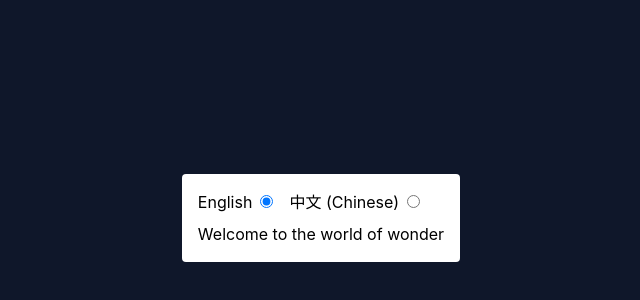
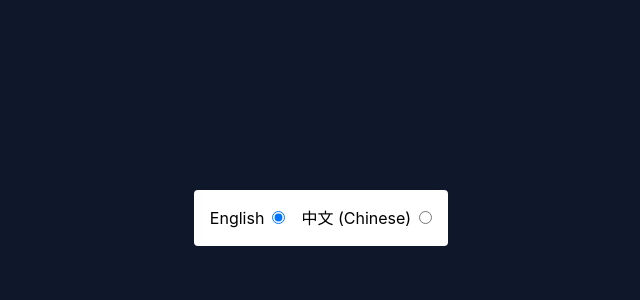
Before and after one commit to tekminewe/react-i18next-example, a React (Create React App) app: page / in a window 1280 px wide. Shown: the part 182-482 px from the top of the page, without its empty margins (319-959 px from the left). Built offline with nearby package versions, Linux system fonts and the light colour scheme.

Commit message:
Update App.js

```diff
--- a/src/App.js
+++ b/src/App.js
@@ -30,8 +30,10 @@ const App = () => {
               className='ml-2'
             />
           </label>
+          <section>
+
+          </section>
         </div>
-        <p>Welcome to the world of wonder</p>
       </div>
     </div>
   );
```
